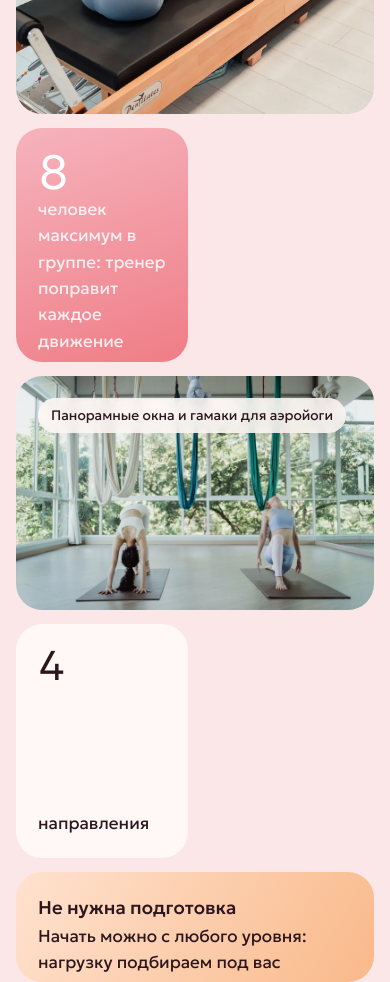
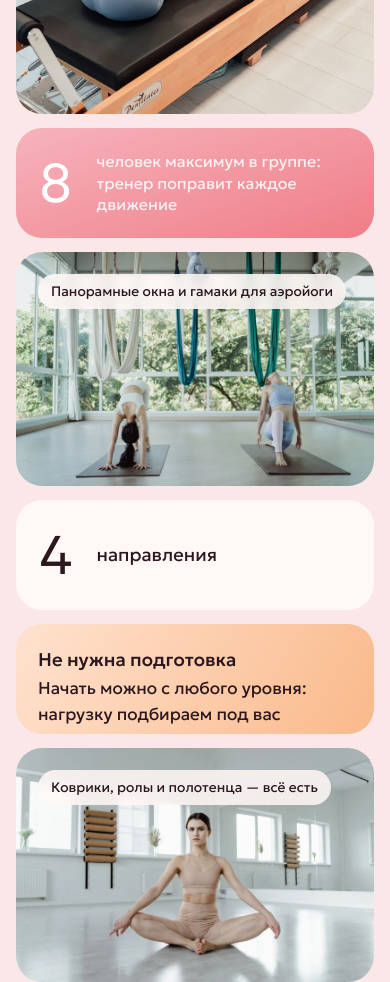
Before and after one commit to korolevapolina0987-svg/spark-studio, a plain HTML site: page index.html in a window 390 px wide. Shown: the part 1420-2402 px from the top of the page. Drawn offline with Linux system fonts and the light colour scheme.

Commit message:
Вытянутые плашки с цифрами на телефоне

```diff
--- a/assets/css/style.css
+++ b/assets/css/style.css
@@ -165,8 +165,13 @@ body::before { content: ""; position: fixed; inset: 0 0 auto; height: env(safe-a
 }
 @media (max-width: 560px) {
   .bento { grid-template-columns: 1fr 1fr; grid-auto-rows: 110px; }
-  .t1 { grid-column: span 2; grid-row: span 3; } .t2 { grid-column: span 1; grid-row: span 2; } .t4 { grid-column: span 1; grid-row: span 2; }
-  .t3, .t5, .t6, .t7, .t8 { grid-column: span 2; }
+  .t1 { grid-column: span 2; grid-row: span 3; }
+  .t2, .t3, .t4, .t5, .t6, .t7, .t8 { grid-column: span 2; }
+  /* цифры — вытянутые плашки, как «Сегодня в студии»: число слева, подпись справа */
+  .t2, .t4 { grid-row: span 1; flex-direction: row; align-items: center; justify-content: flex-start; gap: 18px; }
+  .t2 .big, .t4 .big { font-size: 3.4rem !important; flex: none; min-width: 1.1ch; }
+  .t2 p, .t4 p { font-size: 1rem; line-height: 1.35; }
+  .t4 p { font-size: 1.15rem; }
 }
 
 /* ---------- направления ---------- */
```
